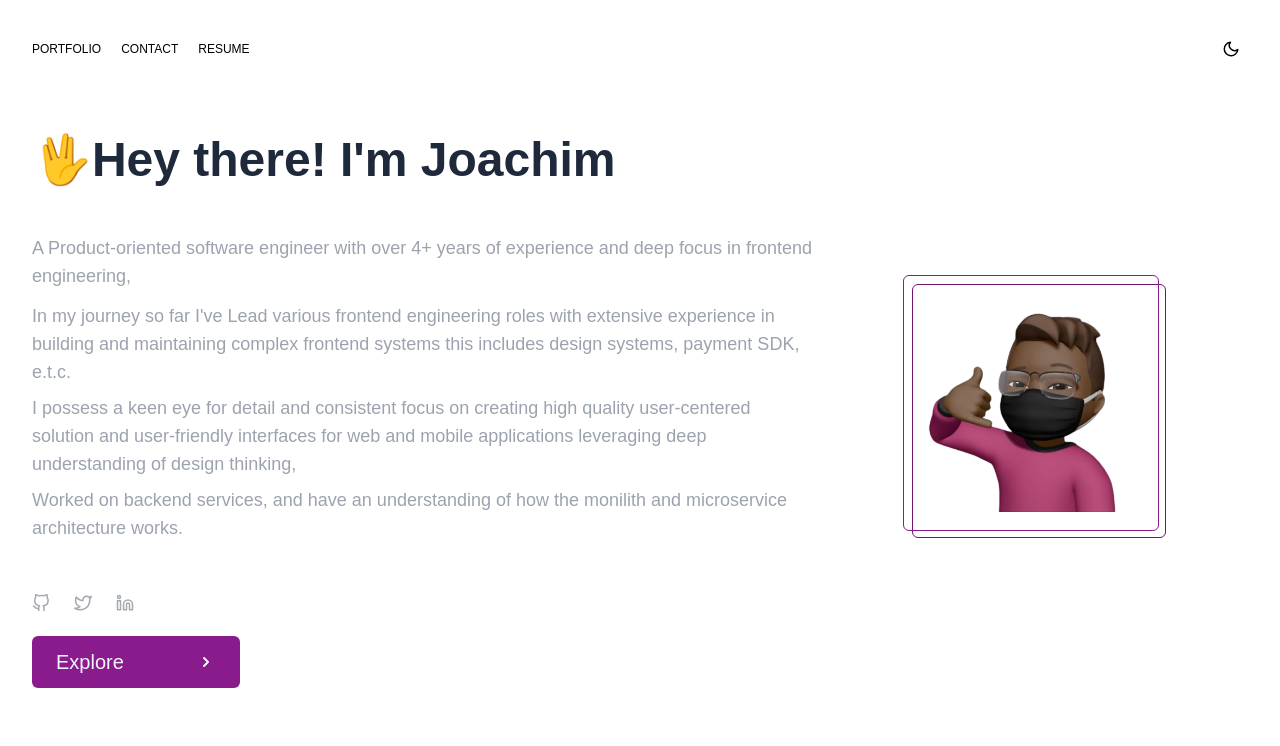
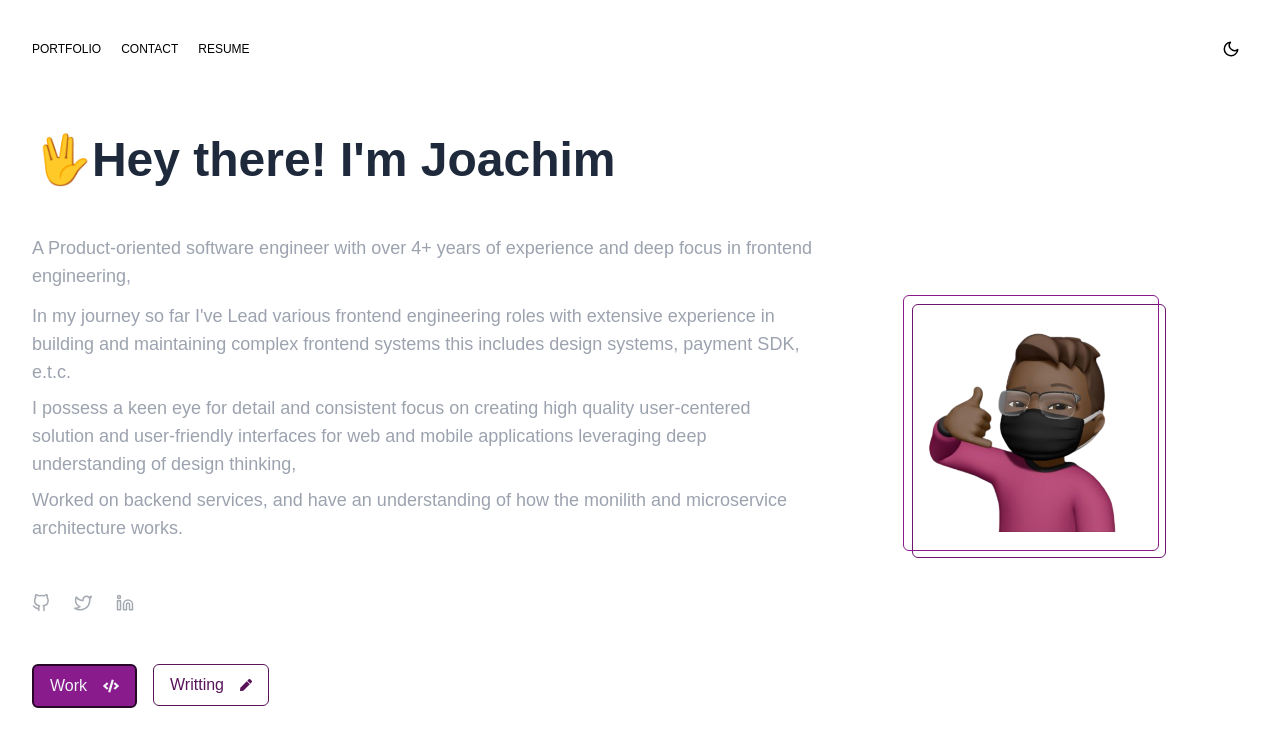
Before and after one commit to chuddyjoachim/personal_website_v1, a Next.js app: page / in a window 1280 px wide. Shown: the top 746 px of the page. Built offline with nearby package versions, Linux system fonts and the light colour scheme.

Commit message:
chore: expore tab added

```diff
--- a/components/core/home/Header.tsx
+++ b/components/core/home/Header.tsx
@@ -1,6 +1,6 @@
 import React, { useState } from 'react'
 import { FiDribbble, FiGithub, FiLinkedin, FiTwitter } from 'react-icons/fi'
-import { FaBehance } from 'react-icons/fa'
+import { FaBehance, FaCode, FaPen } from 'react-icons/fa'
 import { HiChevronRight } from 'react-icons/hi'
 import Link from '../../global/Link'
 import Button from '../../global/Button'
@@ -73,17 +73,35 @@ const Header = () => {
                 </div>
               ))}
             </div>
-            <div className="w-52">
-              <Button
-                type="button"
-                block
-                size="lg"
-                className="mt-6 mb-5 text-xl font-bold select-none"
-                rightIcon={<HiChevronRight />}
-                onClick={() => setIsOptionOpen((v) => !v)}
-              >
-                Explore
-              </Button>
+            <div className="py-10">
+              {/* <small className=" text-xl font-semibold underline underline-offset-2 dark:text-white text-center block">Explore:</small> */}
+              <div className="flex gap-4 mt-3">
+                <div className="">
+                  <Button
+                    type="button"
+
+                    size="md"
+                    className="font-bold select-none border-2 border-purple-x-900"
+                    rightIcon={<FaCode />}
+                    onClick={() => setIsOptionOpen((v) => !v)}
+                  >
+                    Work
+                  </Button>
+                </div>
+                <div className="">
+                  <Button
+                    type="button"
+                    variant='outlined'
+
+                    size="md"
+                    className="font-bold select-none dark:text-gray-50 dark:border-gray-50"
+                    rightIcon={<FaPen size={12} />}
+                    onClick={() => setIsOptionOpen((v) => !v)}
+                  >
+                    Writting
+                  </Button>
+                </div>
+              </div>
             </div>
           </div>
         </div>
--- a/package.json
+++ b/package.json
@@ -30,6 +30,6 @@
     "typescript": "^5.1.6"
   },
   "engines": {
-    "node": "18.15.0"
+    "node": "18.16.1"
   }
 }
```
